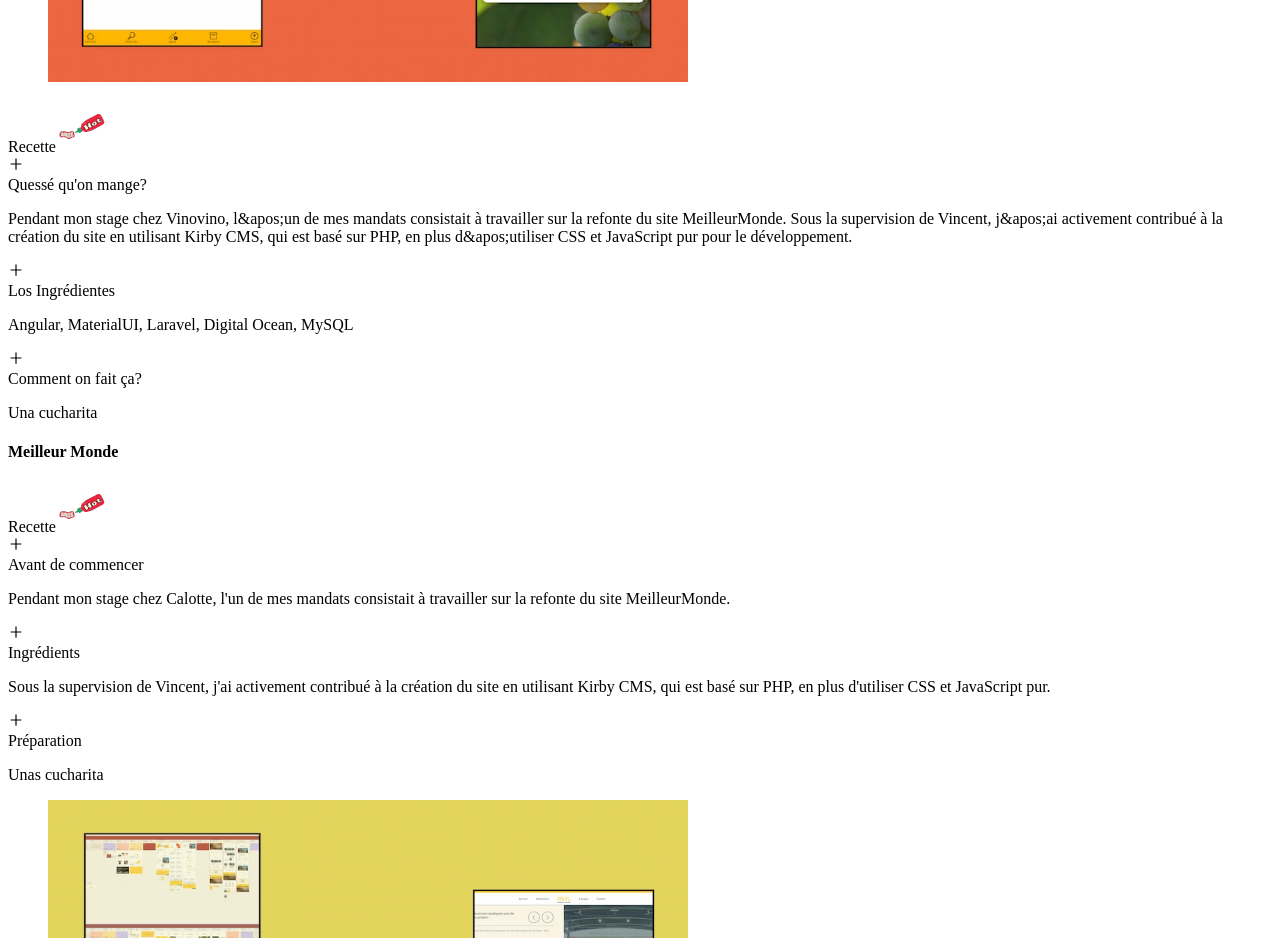
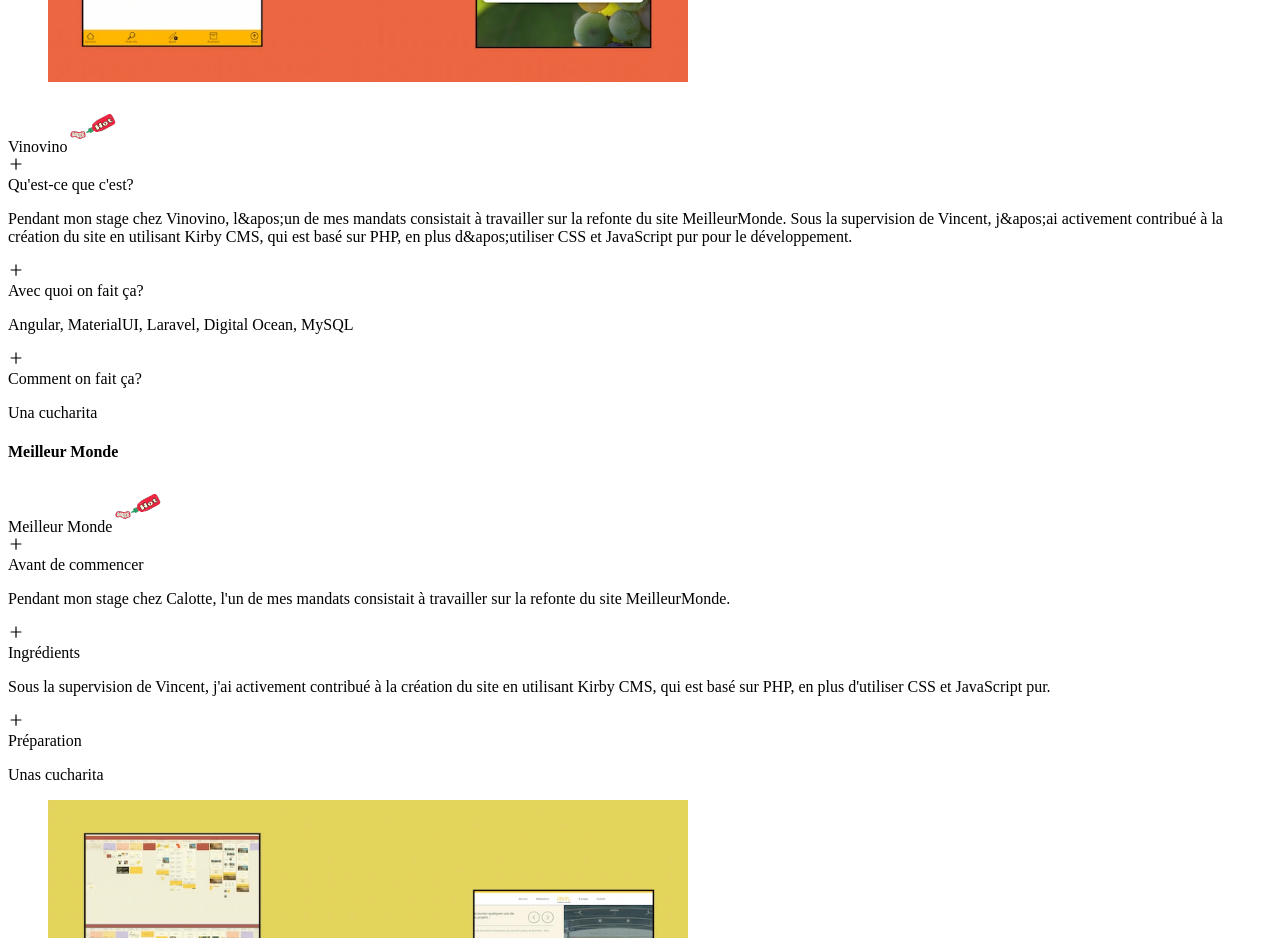
Before and after one commit to pcavendano/Portfolio, a React (Vite) app: page / in a window 1280 px wide. Shown: the part 8360-9298 px from the top of the page. Built offline with nearby package versions, Linux system fonts and the light colour scheme; the HTML template or start-up script is replaced by a standard one.

Commit message:
Update projects text

```diff
--- a/src/components/Projects.jsx
+++ b/src/components/Projects.jsx
@@ -59,7 +59,7 @@ const Projects = () => {
                             </div>
                             <div className="project_info col_2">
                                 <span className="recette">
-                                    <span className="border four">Recette</span>
+                                    <span className="border four">Vinovino</span>
                                     <img
                                         src={hotsauce}
                                         alt="bouteille de sauce piquante"
@@ -70,11 +70,11 @@ const Projects = () => {
                                 </span>
                                 <Ingredient
                                     data={data.vinovino.projectDescription}
-                                    title={"Quessé qu'on mange?"}
+                                    title={"Qu'est-ce que c'est?"}
                                 />
                                 <Ingredient
                                     data={data.vinovino.projectIngridients}
-                                    title={"Los Ingrédientes"}
+                                    title={"Avec quoi on fait ça?"}
                                 />
                                 <Ingredient
                                     data={data.vinovino.projectProcedure}
@@ -90,7 +90,7 @@ const Projects = () => {
                         <section className="project impair col_2">
                             <div className="project_info red col_1">
                                 <span className="recette red">
-                                    <span className="border four">Recette</span>
+                                    <span className="border four">Meilleur Monde</span>
                                     <img
                                         src={hotsauce}
                                         alt="bouteille de sauce piquante"
```
